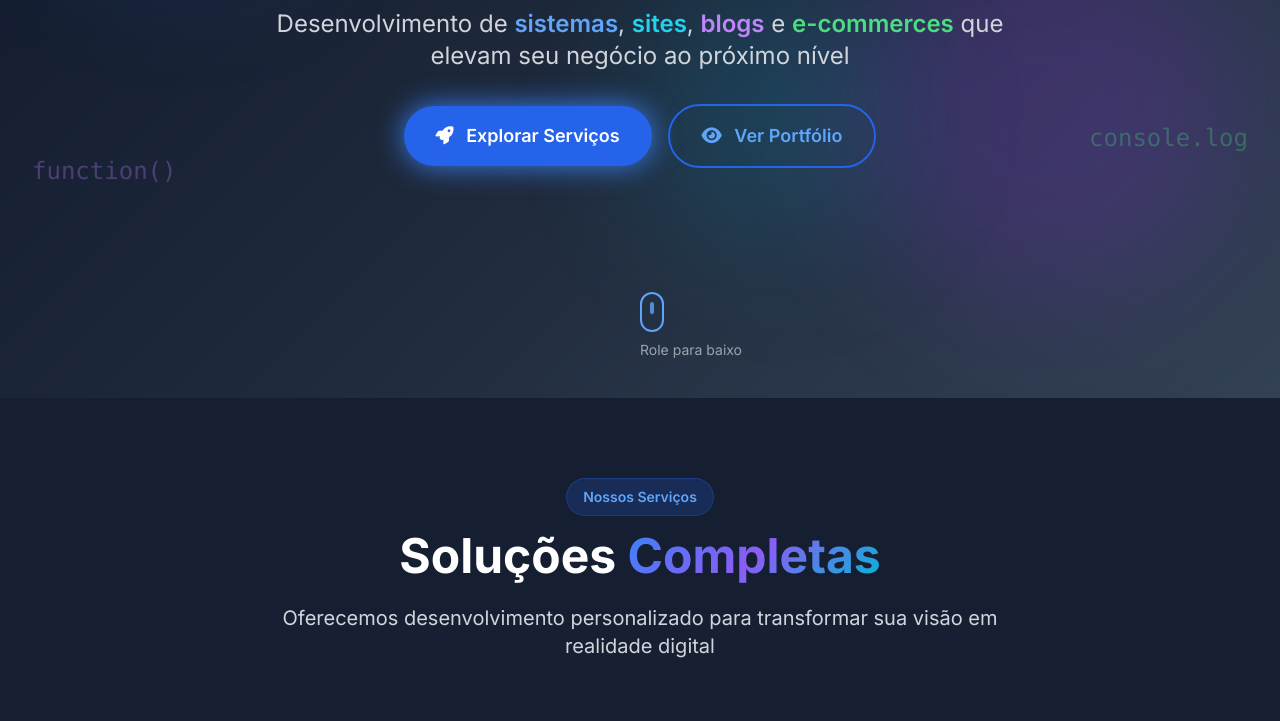
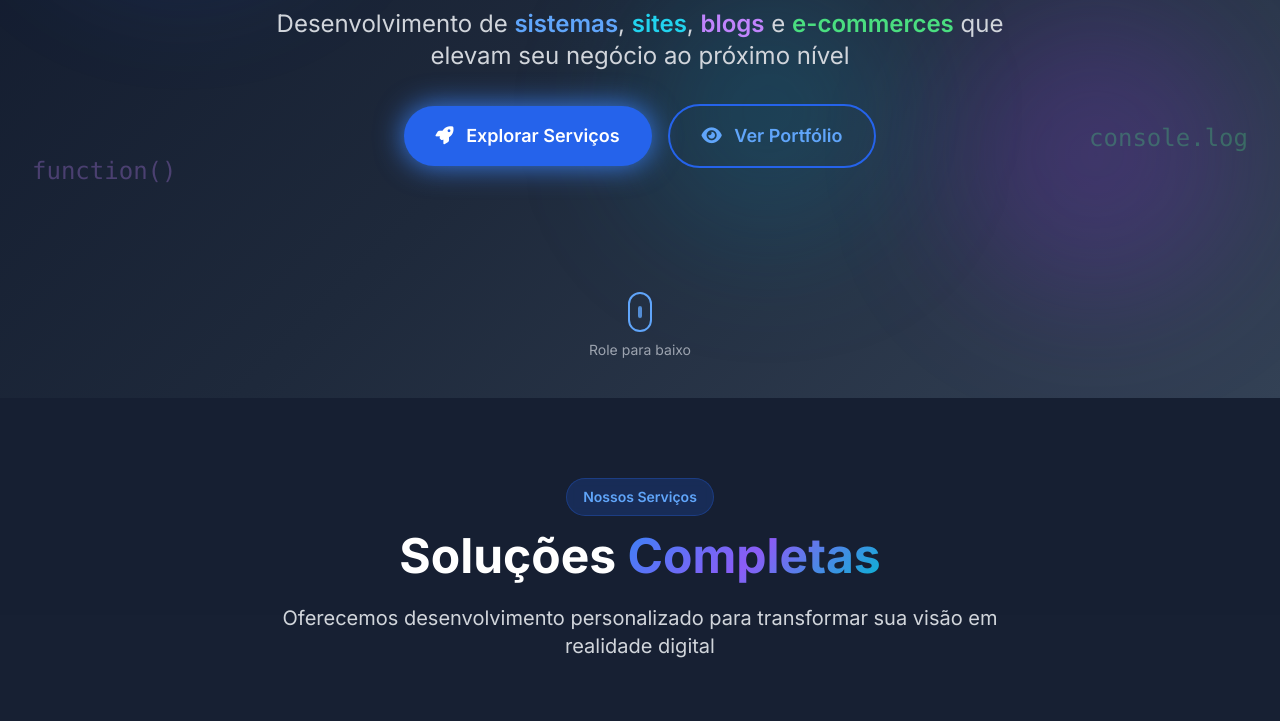
Before and after one commit to Eszony/codyrise2, a plain HTML site: page index.html in a window 1280 px wide. Shown: the part 402-1123 px from the top of the page. Drawn offline with nearby package versions, Linux system fonts and the light colour scheme.

Commit message:
alinhamento de ícone do mouse com a tela, e outras correções

```diff
--- a/index.html
+++ b/index.html
@@ -157,13 +157,32 @@
         }
 
         /* Prevent horizontal overflow */
+        * {
+            max-width: 100%;
+        }
+
+        html, body {
+            overflow-x: hidden !important;
+            max-width: 100vw !important;
+        }
+
         .container, section, div {
             max-width: 100%;
+        }
+
+        /* Garantir que elementos absolutos não saiam da tela */
+        .absolute {
+            max-width: 100vw;
         }
 
         @media (max-width: 768px) {
             .absolute {
                 max-width: 100vw !important;
+            }
+
+            /* Elementos flutuantes responsivos */
+            .floating-element {
+                max-width: calc(100vw - 32px) !important;
             }
         }
     </style>
@@ -228,9 +247,9 @@
     <section id="home" class="relative min-h-screen flex items-center justify-center overflow-hidden gradient-bg">
         <!-- Animated Background -->
         <div class="absolute inset-0 overflow-hidden">
-            <div class="absolute top-20 left-4 md:left-10 w-48 h-48 md:w-72 md:h-72 bg-primary-600/20 rounded-full filter blur-3xl animate-float"></div>
-            <div class="absolute bottom-20 right-4 md:right-10 w-64 h-64 md:w-96 md:h-96 bg-purple-600/20 rounded-full filter blur-3xl animate-float" style="animation-delay: -3s;"></div>
-            <div class="absolute top-1/2 left-1/2 transform -translate-x-1/2 -translate-y-1/2 w-48 h-48 md:w-64 md:h-64 bg-cyan-600/20 rounded-full filter blur-3xl animate-float" style="animation-delay: -1.5s;"></div>
+            <div class="absolute top-20 left-10 w-48 h-48 md:w-72 md:h-72 bg-primary-600/20 rounded-full filter blur-3xl animate-float" style="max-width: 300px;"></div>
+            <div class="absolute bottom-20 right-10 w-48 h-48 md:w-72 md:h-72 bg-purple-600/20 rounded-full filter blur-3xl animate-float" style="animation-delay: -3s; max-width: 300px;"></div>
+            <div class="absolute top-1/2 left-1/2 transform -translate-x-1/2 -translate-y-1/2 w-48 h-48 md:w-64 md:h-64 bg-cyan-600/20 rounded-full filter blur-3xl animate-float" style="animation-delay: -1.5s; max-width: 256px;"></div>
         </div>
 
         <!-- Floating Code Elements -->
@@ -275,11 +294,11 @@
         </div>
 
         <!-- Scroll Indicator -->
-        <div class="absolute bottom-8 left-1/2 transform -translate-x-1/2 animate-bounce z-10" data-aos="fade-in" data-aos-delay="800">
-            <div class="w-6 h-10 border-2 border-primary-400 rounded-full flex justify-center">
-                <div class="w-1 h-3 bg-primary-400 rounded-full mt-2 animate-pulse"></div>
+        <div class="absolute bottom-8 inset-x-0 animate-bounce z-10 flex flex-col items-center justify-center" data-aos="fade-in" data-aos-delay="800">
+            <div class="w-6 h-10 border-2 border-primary-400 rounded-full flex justify-center items-center mx-auto">
+                <div class="w-1 h-3 bg-primary-400 rounded-full animate-pulse"></div>
             </div>
-            <p class="text-sm text-gray-400 mt-2 text-center">Role para baixo</p>
+            <p class="text-sm text-gray-400 mt-2 whitespace-nowrap text-center mx-auto">Role para baixo</p>
         </div>
     </section>
 
@@ -444,12 +463,12 @@
                     </div>
 
                     <!-- Floating Cards -->
-                    <div class="absolute -top-6 -right-6 bg-primary-600 text-white p-4 rounded-2xl shadow-2xl floating-element">
+                    <div class="absolute top-4 right-4 bg-primary-600 text-white p-4 rounded-2xl shadow-2xl floating-element">
                         <div class="text-2xl font-bold">24/7</div>
                         <div class="text-sm">Suporte</div>
                     </div>
 
-                    <div class="absolute -bottom-6 -left-6 bg-green-600 text-white p-4 rounded-2xl shadow-2xl floating-element" style="animation-delay: -2s;">
+                    <div class="absolute bottom-4 left-4 bg-green-600 text-white p-4 rounded-2xl shadow-2xl floating-element" style="animation-delay: -2s;">
                         <div class="text-2xl font-bold">99.9%</div>
                         <div class="text-sm">Uptime</div>
                     </div>
```
